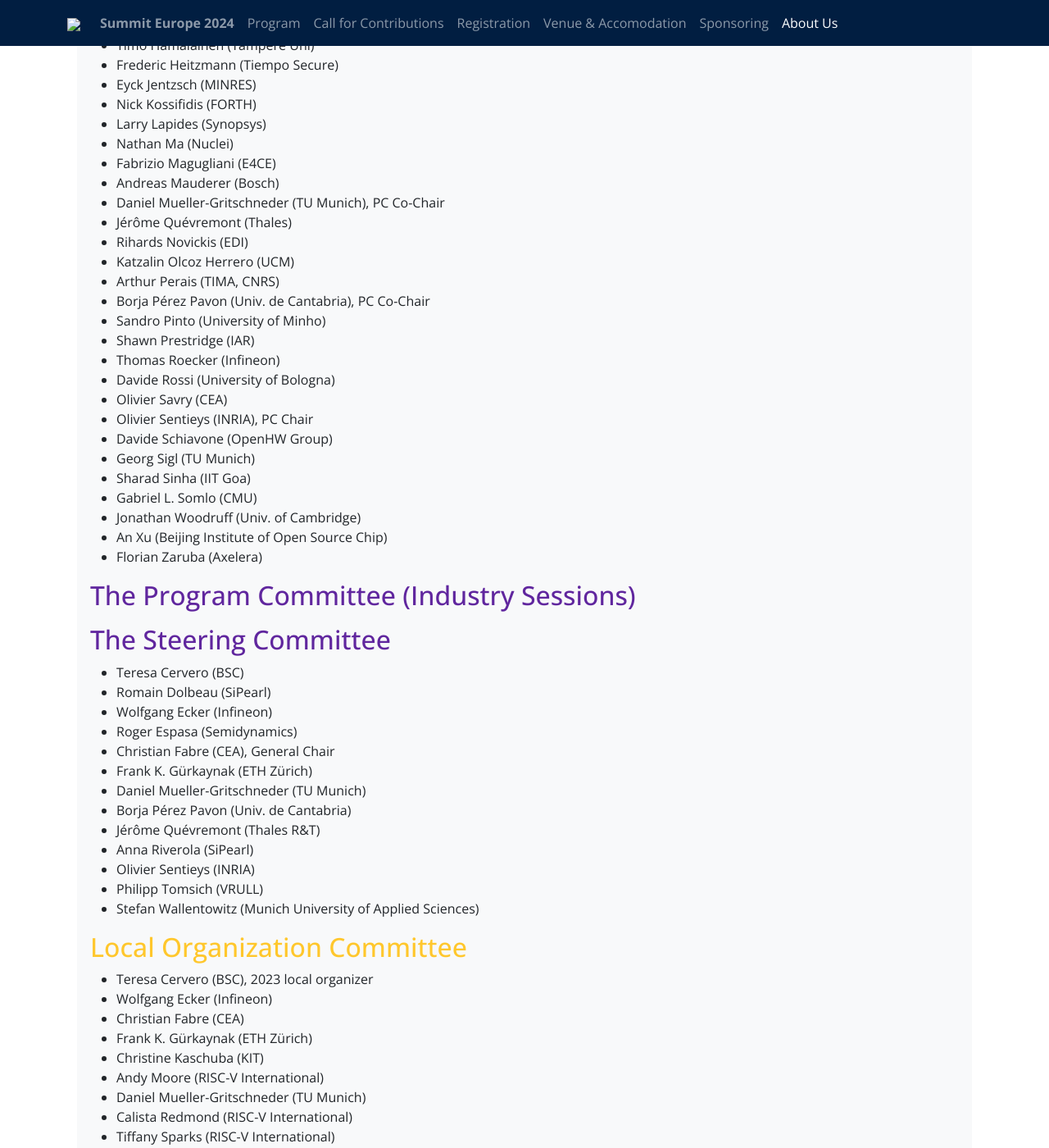
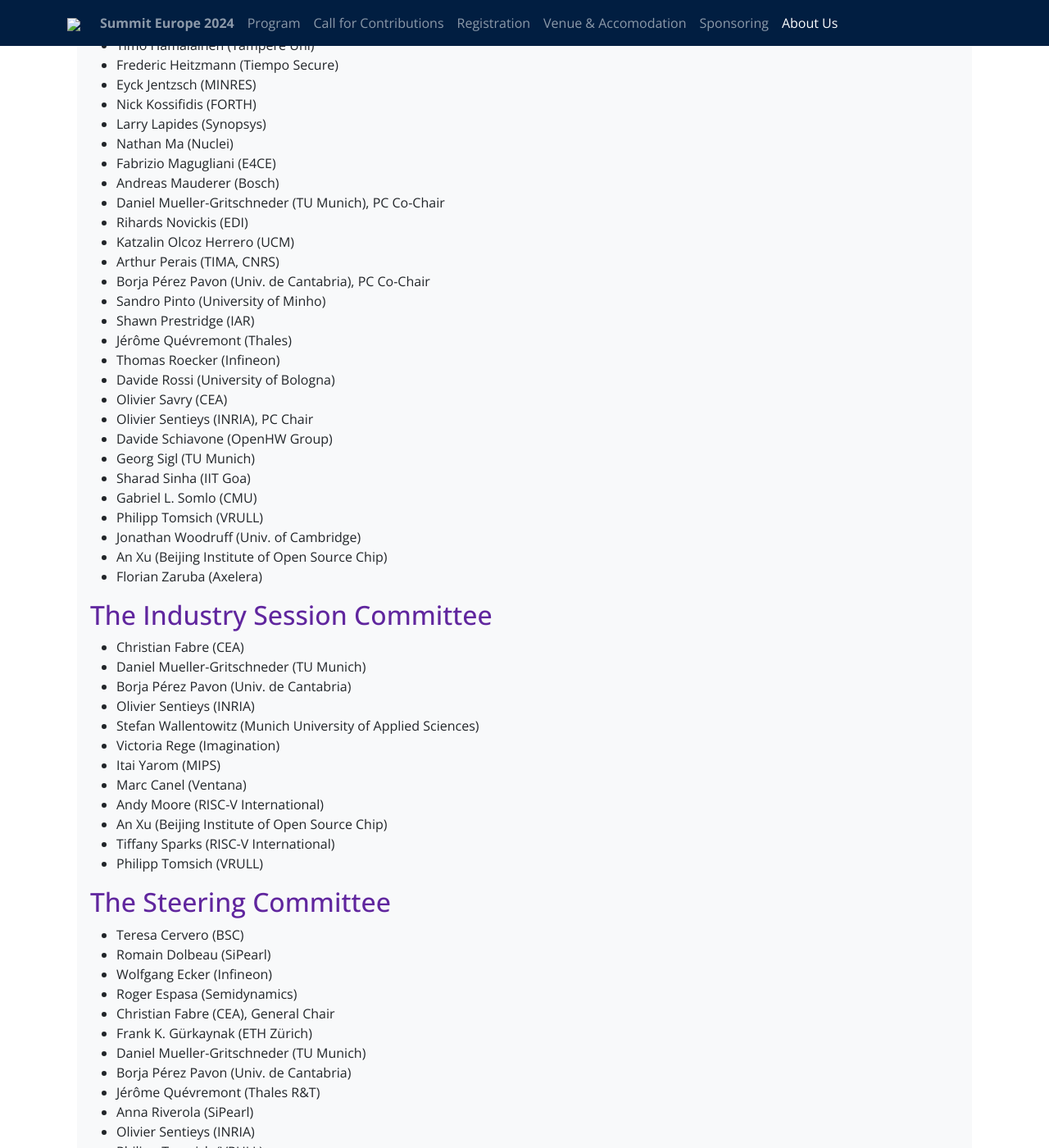
Before and after one commit to riscv-europe/summit-website-development, a Jekyll site: the page built from summit/2024/about.md, in a window 1280 px wide and 1400 px high, scrolled down 1000 px. Shown: the whole window at 82% size. Built offline with Jekyll 4.4.1, drawn with Linux system fonts in a browser that asks for light colours; some of the changed text lies outside the part shown.

Commit message:
Update about.md
Added industry committee

```diff
--- a/summit/2024/about.md
+++ b/summit/2024/about.md
@@ -22,7 +22,7 @@
  - Workshop on RISC-V activities in Germany: [https://www.edacentrum.de/en/risc-v](https://www.edacentrum.de/en/risc-v)
 
 <div>
-<h2 style="color: #cb007b" id="the-program-committee">The Program Committee (R&D Sessions)</h2>
+<h2 style="color: #cb007b" id="the-program-committee"> The Program Committee - R&D Sessions </h2>
 
 <ul>
 <li>Jan Andersson (Frontgrade Gaisler)</li>
@@ -46,13 +46,13 @@
 <li>Fabrizio Magugliani (E4CE)</li>
 <li>Andreas Mauderer (Bosch)</li>
 <li>Daniel Mueller-Gritschneder (TU Munich), PC Co-Chair</li>
-<li>Jérôme Quévremont (Thales)</li>
 <li>Rihards Novickis (EDI)</li>
 <li>Katzalin Olcoz Herrero (UCM)</li>
 <li>Arthur Perais (TIMA, CNRS)</li>
 <li>Borja Pérez Pavon (Univ. de Cantabria), PC Co-Chair</li>
 <li>Sandro Pinto (University of Minho)</li>
 <li>Shawn Prestridge (IAR)</li>
+<li>Jérôme Quévremont (Thales)</li>
 <li>Thomas Roecker (Infineon)</li>
 <li>Davide Rossi (University of Bologna)</li>
 <li>Olivier Savry (CEA)</li>
@@ -61,13 +61,26 @@
 <li>Georg Sigl (TU Munich)</li>
 <li>Sharad Sinha (IIT Goa)</li>
 <li>Gabriel L. Somlo (CMU)</li>
+<li>Philipp Tomsich (VRULL)</li>
 <li>Jonathan Woodruff (Univ. of Cambridge)</li>
 <li>An Xu (Beijing Institute of Open Source Chip)</li>
 <li>Florian Zaruba (Axelera)</li>
 
 </ul>
-<h2 style="color: #60269e" id="the-steering-committee">The Program Committee (Industry Sessions)</h2>
+<h2 style="color: #60269e" id="the-steering-committee">The Industry Session Committee</h2>
 <ul>
+<li>Christian Fabre (CEA)</li>
+<li>Daniel Mueller-Gritschneder (TU Munich)</li>
+<li>Borja Pérez Pavon (Univ. de Cantabria)</li>
+<li>Olivier Sentieys (INRIA)</li>
+<li>Stefan Wallentowitz (Munich University of Applied Sciences)</li>
+<li>Victoria Rege (Imagination)</li>
+<li>Itai Yarom (MIPS)</li>
+<li>Marc Canel (Ventana)</li>
+<li>Andy Moore (RISC-V International)</li>
+<li>An Xu (Beijing Institute of Open Source Chip)</li>
+<li>Tiffany Sparks (RISC-V International)</li>
+<li>Philipp Tomsich (VRULL)</li>
 
 
 </ul>
```
